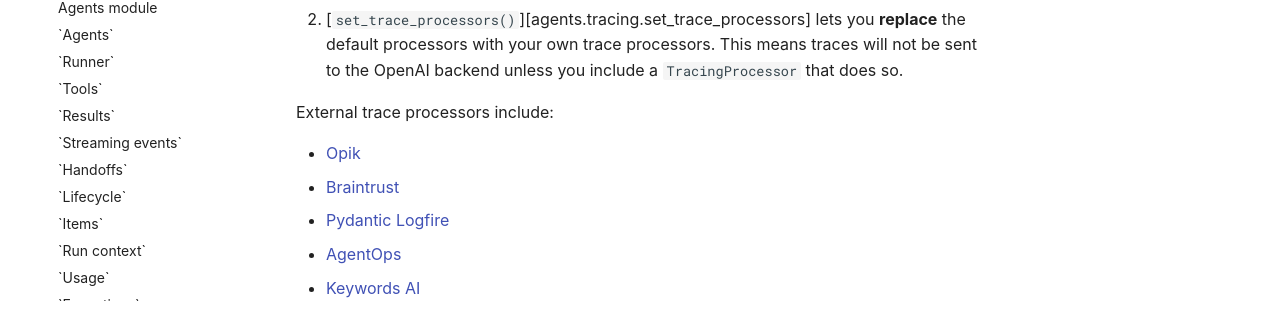
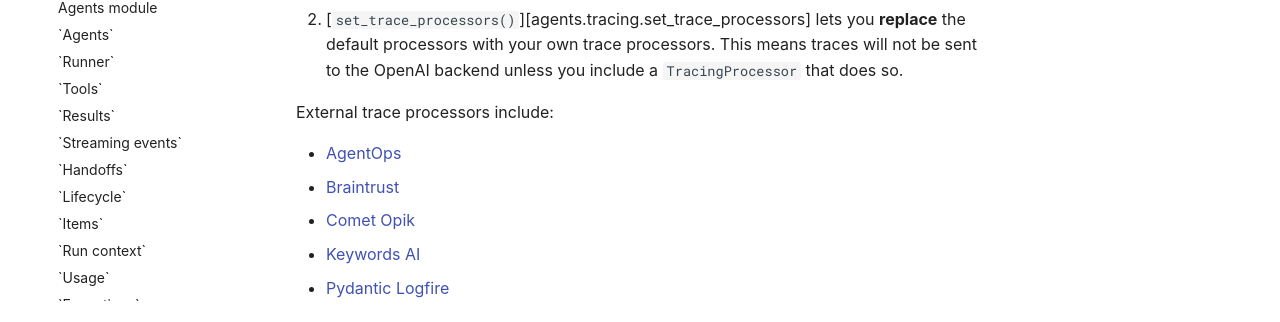
Before and after one commit to zain/openai-agents-python, an MkDocs documentation site: the page built from docs/tracing.md, in a window 1280 px wide and 900 px high, scrolled down 2736 px. Shown: the part 575-897 px from the top of the window. Built offline with MkDocs 1.6.1 and Material for MkDocs 9.7.7, drawn with Linux system fonts in a browser that asks for light colours; some web fonts are replaced.

Commit message:
Update tracing.md

```diff
--- a/docs/tracing.md
+++ b/docs/tracing.md
@@ -90,8 +90,8 @@
 
 External trace processors include:
 
--   [Opik](https://www.comet.com/docs/opik/tracing/integrations/openai_agents)
+-   [AgentOps](https://docs.agentops.ai/v1/integrations/agentssdk)
 -   [Braintrust](https://braintrust.dev/docs/guides/traces/integrations#openai-agents-sdk)
+-   [Comet Opik](https://www.comet.com/docs/opik/tracing/integrations/openai_agents)
+-   [Keywords AI](https://docs.keywordsai.co/integration/development-frameworks/openai-agent)
 -   [Pydantic Logfire](https://logfire.pydantic.dev/docs/integrations/llms/openai/#openai-agents)
--   [AgentOps](https://docs.agentops.ai/v1/integrations/agentssdk)
--   [Keywords AI](https://docs.keywordsai.co/integration/development-frameworks/openai-agent)
```
